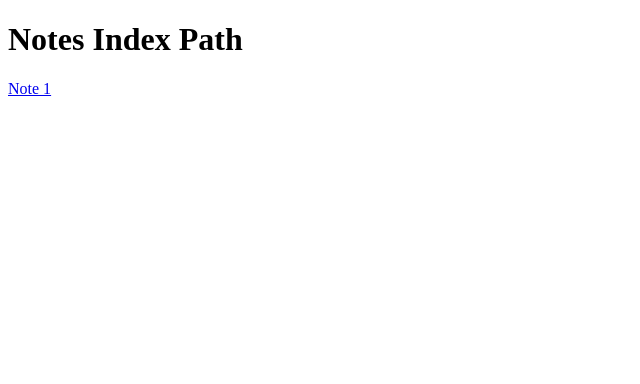
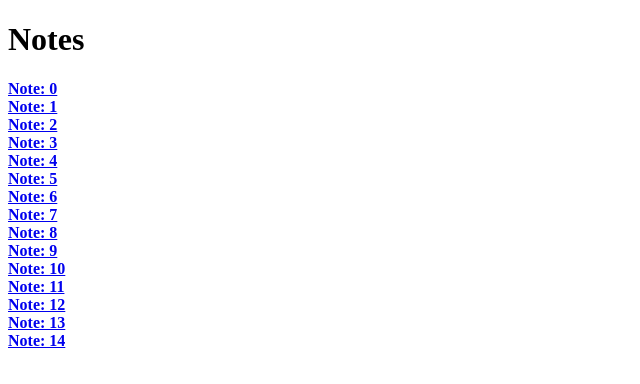
Before and after one commit to nuggetsnegin/nextjs, a Next.js app: page /notes in a window 1280 px wide. Shown: the top 384 px of the page, without its empty margins (0-640 px from the left). Built offline with nearby package versions, Linux system fonts and the light colour scheme.

Commit message:
multiple notes, note about as

```diff
--- a/pages/notes/index.jsx
+++ b/pages/notes/index.jsx
@@ -1,14 +1,24 @@
+// pages/notes/index.jsx
 import React from 'react'
 import Link from 'next/link'
 
+export default () => {
+  const notes = new Array(15).fill(1).map((e, i) => ({id: i, title: `Note: ${i}`}))
 
-const Page = () => (
-  <div>
-    <h1>Notes Index Path</h1>
-    <Link href="/notes/[id]" as={`/notes/1`}>
-      <a>Note 1</a>
-    </Link>
-  </div>
-)
+  return (
+    <div>
+      <h1>Notes</h1>
 
-export default Page
+      {notes.map(note => (
+        <div>
+          {/* note: "as" is used when you want to hide the actual ID and show other content instead */}
+          <Link key={note.id} href="/notes/[id]" as={`/notes/${note.id}`}>
+            <a>
+              <strong>{note.title}</strong>
+            </a>
+          </Link>
+        </div>
+      ))}
+    </div>
+  )
+}
```
